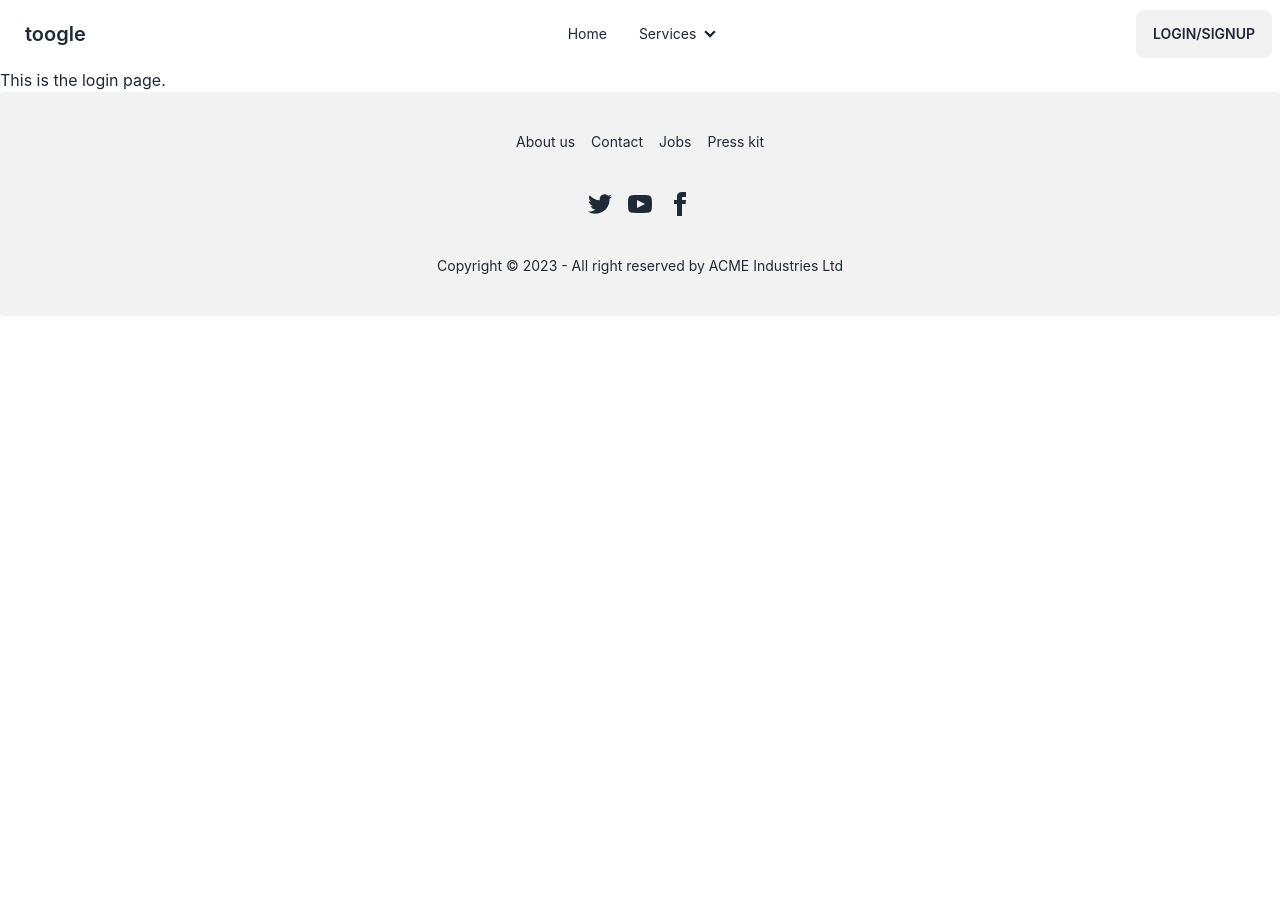
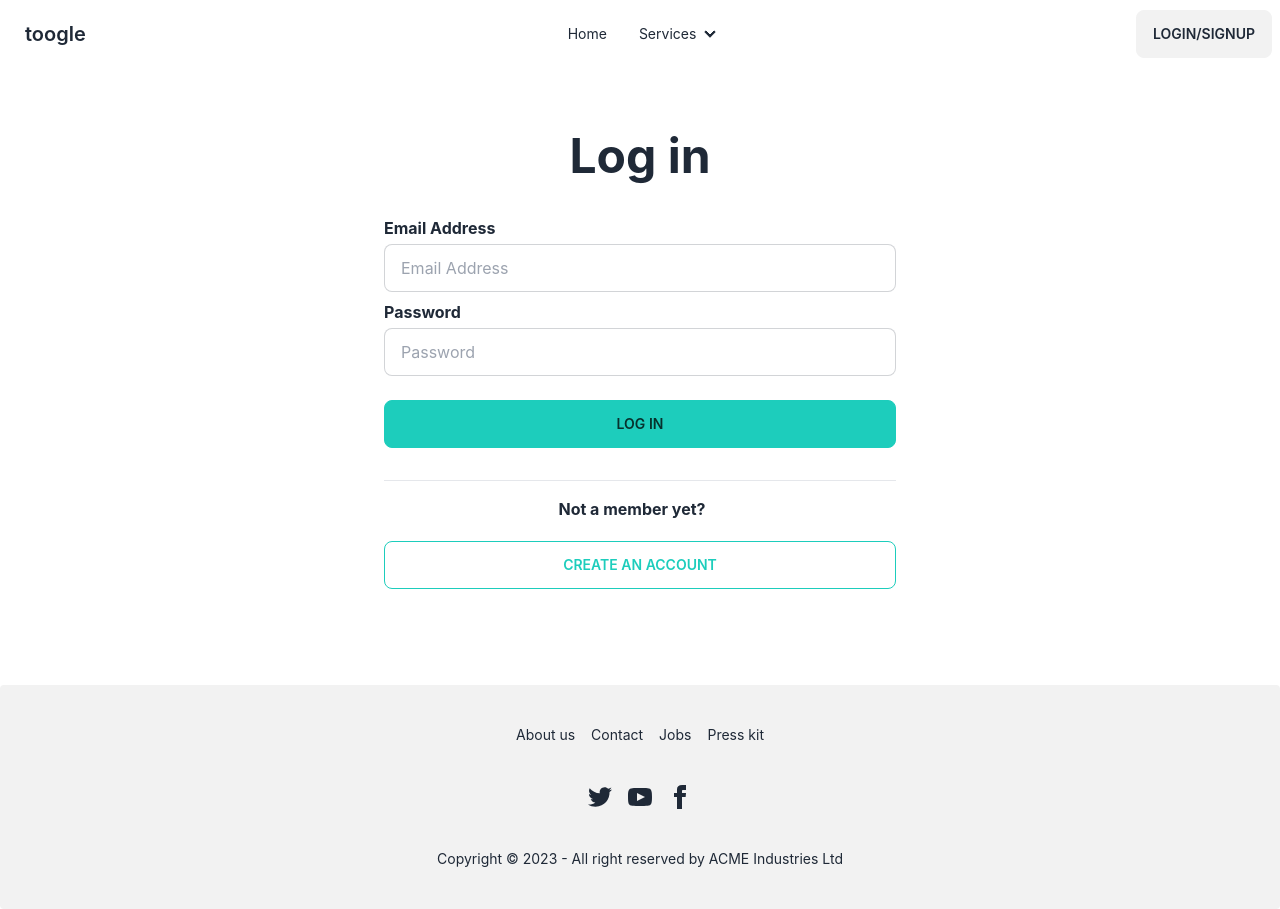
Before and after one commit to arlindo2017/toogle, a React (Create React App) app in the folder client/: page /login in a window 1280 px wide. Before the commit the page ends 800 px from the top, so only its background shows below. Built offline with nearby package versions, Linux system fonts and the light colour scheme.

Commit message:
Login page - front end

```diff
--- a/client/src/pages/Login.js
+++ b/client/src/pages/Login.js
@@ -1,9 +1,150 @@
-import React from "react";
+import { useState } from "react";
+import validateEmail from "../utils/helpers";
+import { Link } from "react-router-dom";
 
-const Login = () => {
-    return (
-        <h1>This is the login page.</h1>
-    )
-};
+export default function Login() {
+  // setting variables for form fields and errors, setting initial values to an empty string
+  const [email, setEmail] = useState("");
+  const [password, setPassword] = useState("");
+  const [errorMessage, setErrorMessage] = useState("");
+  const [emailError, setEmailError] = useState("");
+  const [passwordError, setPasswordError] = useState("");
 
-export default Login;
+  // On blur fields validation
+  const handleBlur = (e) => {
+    const { target } = e;
+    const inputType = target.name;
+    const inputValue = target.value;
+
+    if (inputType === "email") {
+      if (!inputValue) {
+        setEmailError("* Required field");
+      } else if (!validateEmail(email)) {
+        setEmailError("* Invalid e-mail address");
+      } else {
+        setEmailError("");
+      }
+    }
+
+    if (inputType === "password") {
+      if (!inputValue) {
+        setPasswordError("* Required field");
+      } else {
+        setPasswordError("");
+      }
+    }
+  };
+
+  // On change form handling
+  const handleInputChange = (e) => {
+    const { target } = e;
+    const inputType = target.name;
+    const inputValue = target.value;
+
+    if (inputType === "email") {
+      setEmail(inputValue);
+    } else {
+      setPassword(inputValue);
+    }
+  };
+
+  // Form submit
+  const handleFormSubmit = (e) => {
+    e.preventDefault();
+
+    // Check to see if user entered valid e-mail address
+    if (!validateEmail(email)) {
+      setErrorMessage("Please enter valid e-mail address");
+      document.getElementById("email").focus();
+      return;
+    }
+
+    // Check to see if user entered password
+    if (!password) {
+      setErrorMessage("Password field cannot be empty");
+      document.getElementById("password").focus();
+      return;
+    }
+
+    // Reset input fields
+    setEmail("");
+    setPassword("");
+  };
+
+  return (
+    <>
+      <section className="py-16">
+        <h3 className="text-5xl font-bold text-center mb-5">Log in</h3>
+        <form className="w-full max-w-lg mx-auto py-4">
+          {/* e-mail input and validation */}
+          <div className="flex flex-col">
+            <label className="block font-bold mb-1 pr-4" htmlFor="email">
+              Email Address
+            </label>
+            <input
+              className="input input-bordered w-full max-w-lg"
+              name="email"
+              id="email"
+              onChange={handleInputChange}
+              onBlur={handleBlur}
+              value={email}
+              type="text"
+              placeholder="Email Address"
+            />
+          </div>
+          {/* check for missing email */}
+          <div className="md:flex md:items-center py-1">
+            <div>
+              <p className="text-red-600 text-sm">{emailError}</p>
+            </div>
+          </div>
+          {/* password input */}
+          <div className="flex flex-col">
+            <label className="block font-bold mb-1 pr-4" htmlFor="password">
+              Password
+            </label>
+            <input
+              className="input input-bordered  w-full max-w-lg"
+              name="password"
+              id="password"
+              onChange={handleInputChange}
+              onBlur={handleBlur}
+              value={password}
+              type="text"
+              placeholder="Password"
+            />
+          </div>
+          {/* check for missing password */}
+          <div className="md:flex md:items-center py-1">
+            <div>
+              <p className="text-red-600 text-sm">{passwordError}</p>
+            </div>
+          </div>
+          {/* form submit */}
+          <button
+            // className="shadow btn hover:opacity-90 transition-all duration-300 focus:shadow-outline focus:outline-none text-white font-bold py-2 px-4 rounded"
+            className="btn btn-accent w-full my-4"
+            type="button"
+            onClick={handleFormSubmit}
+          >
+            Log in
+          </button>
+          {errorMessage && (
+            <div className="md:flex md:items-center">
+              <div>
+                <p className="text-red-600 mt-3">{errorMessage}</p>
+              </div>
+            </div>
+          )}
+          <hr className="my-4"></hr>
+          <p className="text-center block font-bold mb-1 pr-4">
+            Not a member yet?
+          </p>
+          <Link to="/signup" className="btn btn-outline btn-accent w-full my-4">
+            Create an account
+          </Link>
+        </form>
+      </section>
+    </>
+  );
+}
```
